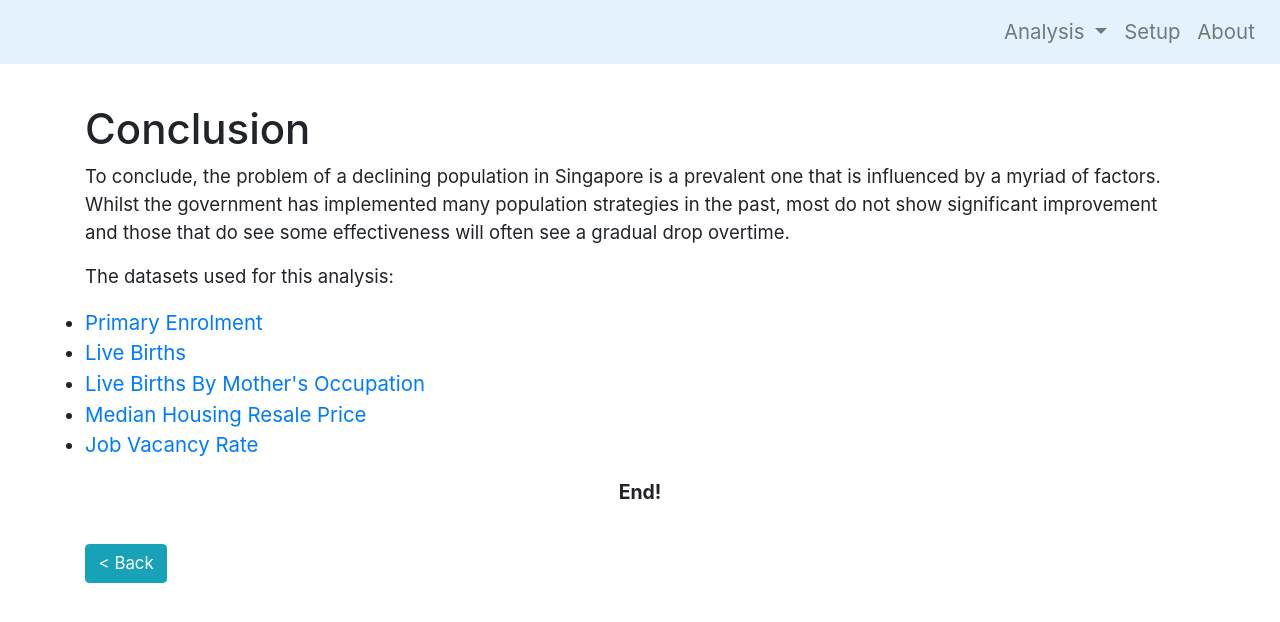
After one commit to woojiahao/pds-analysis, a Flask app: page /conclusion in a window 1280 px wide. The commit adds this page. Shown: the top 622 px of the page. Run offline with Flask 2, Linux system fonts and the light colour scheme; some libraries are stand-ins or nearby versions.

Commit message:
completed the conclusion page

```diff
--- a/app/routes.py
+++ b/app/routes.py
@@ -72,7 +72,17 @@ def cost_of_living():
 	return render_template(
 		'cost_of_living.html',
 		page='Cost of living',
-		back=url_for('occupation'))
+		back=url_for('occupation'),
+		next=url_for('conclusion'))
+
+
+@app.route('/conclusion')
+def conclusion():
+	return render_template(
+		'conclusion.html',
+		page='Conclusion',
+		back=url_for('cost_of_living')
+	)
 
 
 @app.route('/setup')
--- a/app/static/css/styles.css
+++ b/app/static/css/styles.css
@@ -5,11 +5,6 @@
     margin: 0;
     padding: 0;
     font-size: 105%;
-}
-
-ul {
-    list-style: none;
-    display: inline;
 }
 
 a.btn {
--- a/app/templates/base.html
+++ b/app/templates/base.html
@@ -69,6 +69,8 @@
 				   href="{{ url_for('occupation') }}">Mother's occupation</a>
 				<a class="dropdown-item"
 				   href="{{ url_for('cost_of_living') }}">Cost of living</a>
+				<a class="dropdown-item"
+				   href="{{ url_for('conclusion') }}">Conclusion</a>
 			</div>
 		</li>
 		<li class="nav-item">
--- /dev/null
+++ b/app/templates/conclusion.html
@@ -0,0 +1,35 @@
+{% extends 'base.html' %}
+{% block content %}
+	<p>
+		To conclude, the problem of a declining population in Singapore is a prevalent one that is influenced by a
+		myriad of factors. Whilst the government has implemented many population strategies in the past, most do
+		not show significant improvement and those that do see some effectiveness will often see a gradual drop
+		overtime.
+	</p>
+
+	<p>The datasets used for this analysis:</p>
+	<ul>
+		<li>
+			<a href="https://data.gov.sg/dataset/enrolment-primary-by-age"
+			   target="_blank">Primary Enrolment</a>
+		</li>
+		<li>
+			<a href="https://data.gov.sg/dataset/births-and-fertility-annual"
+			   target="_blank">Live Births</a>
+		</li>
+		<li>
+			<a href="https://data.gov.sg/dataset/live-births-by-occupation-of-mother-and-birth-order"
+			   target="_blank">Live Births By Mother's Occupation</a>
+		</li>
+		<li>
+			<a href="https://data.gov.sg/dataset/median-resale-prices-for-registered-applications-by-town-and-flat-type"
+			   target="_blank">Median Housing Resale Price</a>
+		</li>
+		<li>
+			<a href="https://data.gov.sg/dataset/job-vacancy-rates-by-industry-and-occupational-group-quarterly"
+			   target="_blank">Job Vacancy Rate</a>
+		</li>
+	</ul>
+
+	<p class="text-center"><strong>End!</strong></p>
+{% endblock %}
```
